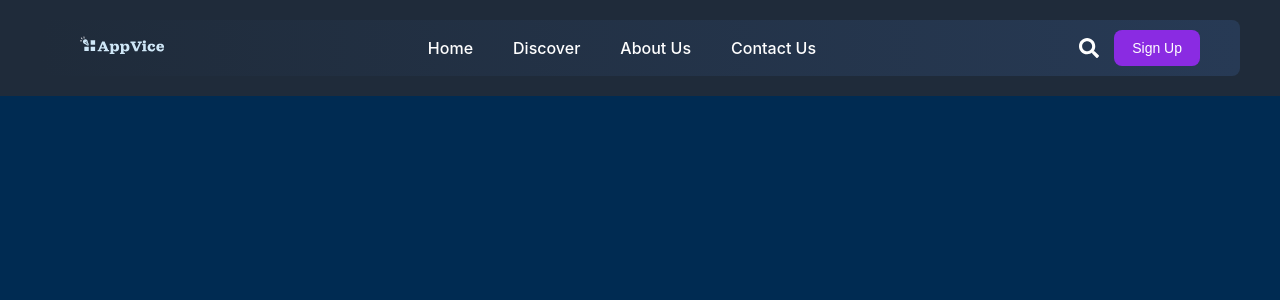
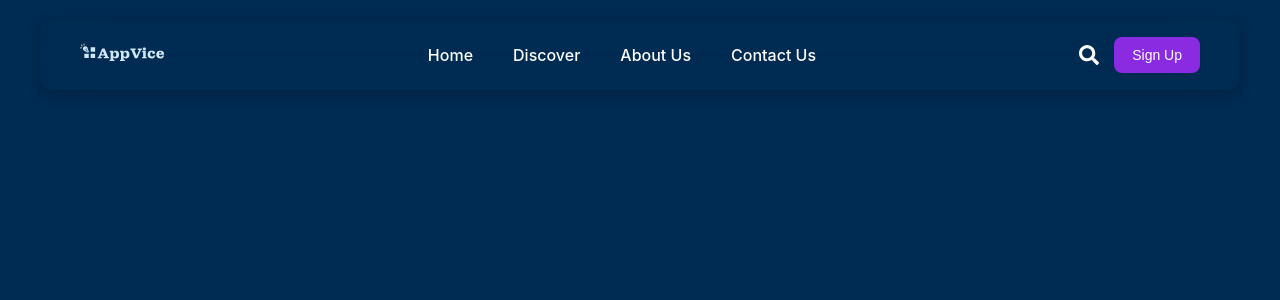
Before and after one commit to makhoulshbeeb/app-space-front, a React (Create React App) app in the folder app-vice/: page / in a window 1280 px wide. Shown: the top 300 px of the page. Built offline with nearby package versions, Linux system fonts and the light colour scheme.

Commit message:
fiexed styles

```diff
--- a/app-vice/src/components/navbar/navbar.css
+++ b/app-vice/src/components/navbar/navbar.css
@@ -1,22 +1,28 @@
-/* navbar.css */
 
 .navbar-container {
   display: flex;
   justify-content: center;
-  background-color: #1f2b3a; /* Full-width background color */
-  padding: 20px 20px; /* Vertical padding to create space around the navbar */
+  background-color: var(--background-color);
+  padding: 20px 20px;
 }
+
 
 .navbar {
   width: 100%;
-  max-width: 1200px; /* Maximum width of the navbar */
+  max-width: 1200px;
   padding: 10px 40px;
-  background: linear-gradient(90deg, #1f2b3a 0%, #273a55 100%);
-  border-radius: 8px;
+  background: rgba(31, 43, 58, 0);
+  backdrop-filter: blur(30px);
+  border-radius: 12px;
   display: flex;
   justify-content: space-between;
   align-items: center;
+  box-shadow: 0 4px 15px rgba(0, 0, 0, 0.2);
+  position: relative;
+  z-index: 1000;
+  height: 70px;
 }
+
 
 .logo img {
   height: 20px;
```
